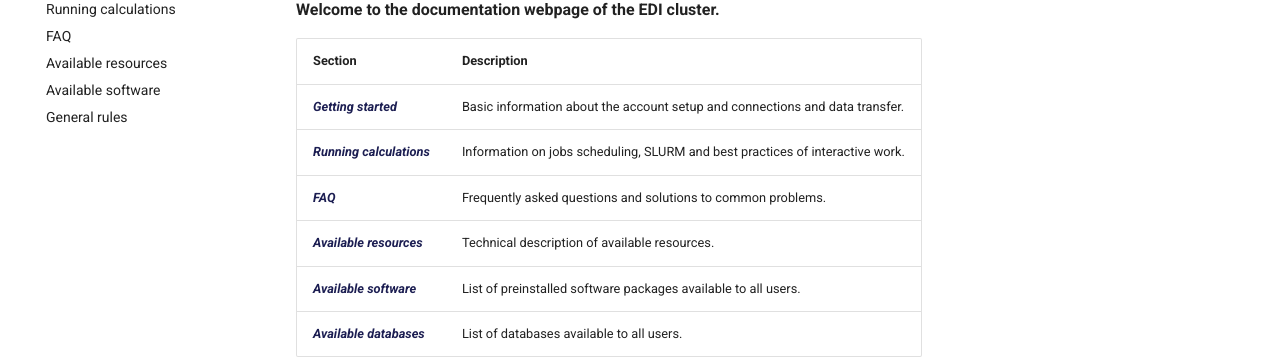
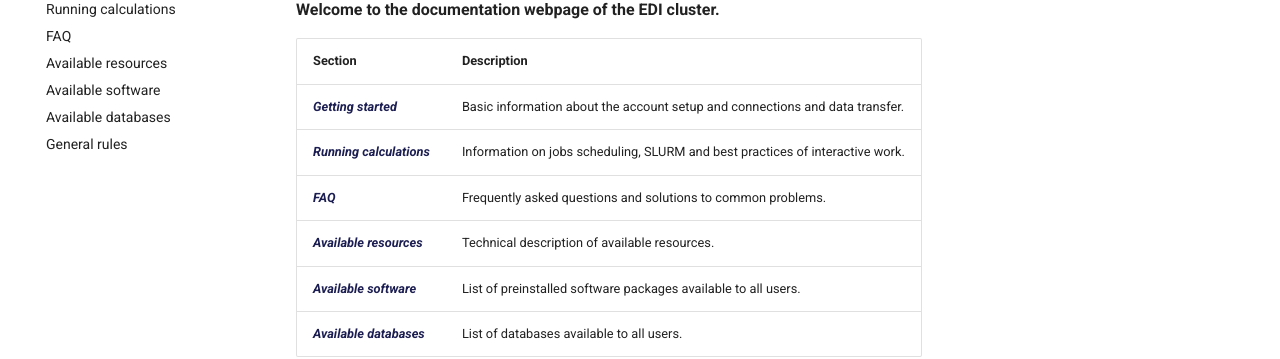
Before and after one commit to labstructbioinf/edi, an MkDocs documentation site: the page built from docs/index.md, in a window 1280 px wide. Shown: the part 183-542 px from the top of the page. Built offline with MkDocs 1.6.1 and Material for MkDocs 9.7.7, drawn with Linux system fonts in a browser that asks for light colours; comment, search, counter and statistics services are not loaded.

Commit message:
Update mkdocs.yml - databases added

```diff
--- a/mkdocs.yml
+++ b/mkdocs.yml
@@ -17,6 +17,7 @@ nav:
     - FAQ: faq.md
     - Available resources: resources.md
     - Available software: software.md
+    - Available databases: databases.md
     - General rules: rules.md
 extra_css:
   - stylesheets/extra.css
```
